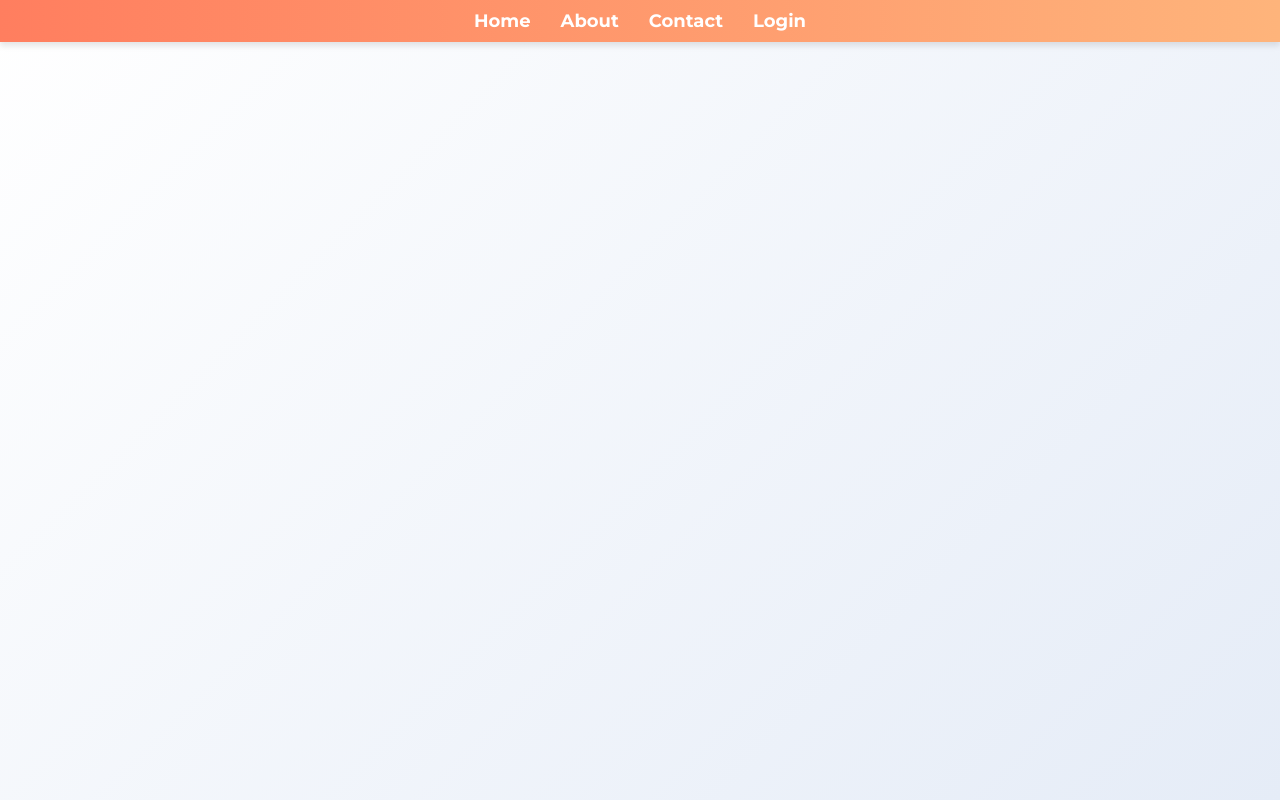
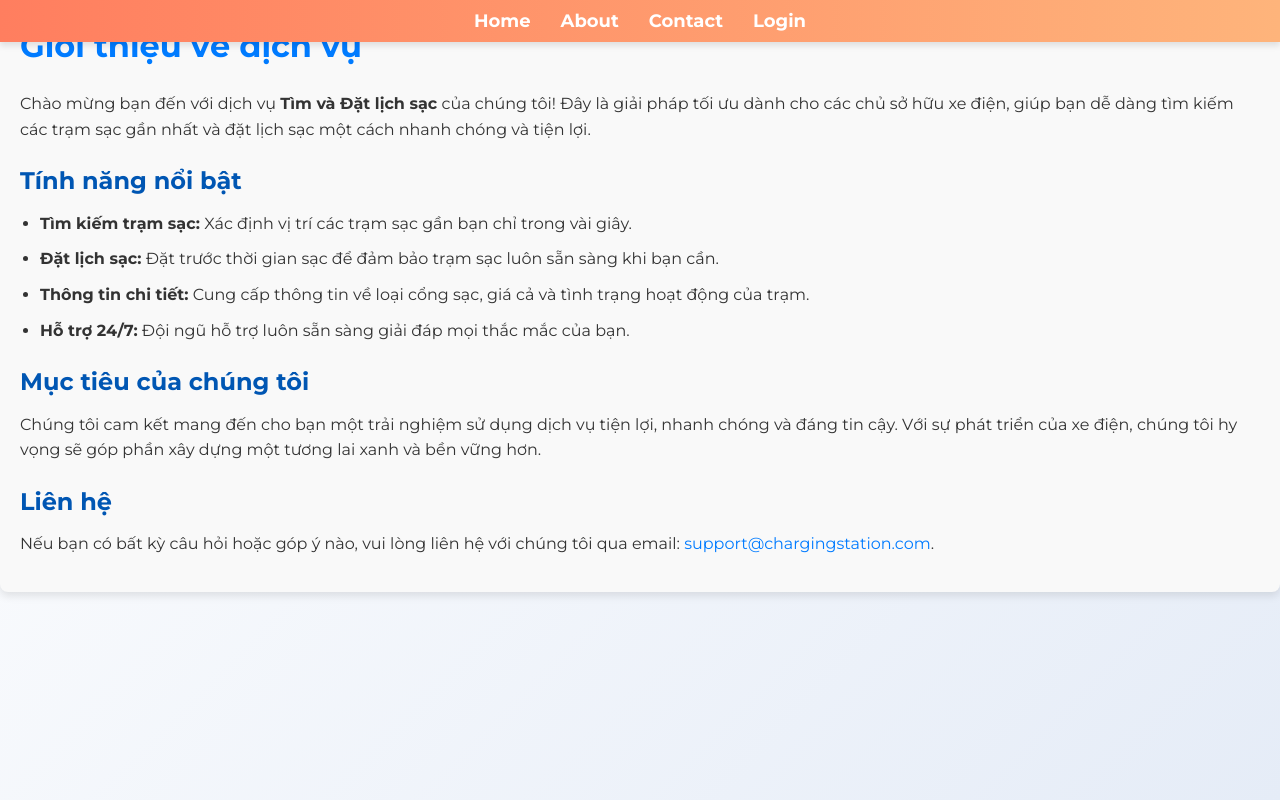
Before and after one commit to xuangand854/EVChargingStationManagementSystem, a React (Vite) app: page /about in a window 1280 px wide. Built offline with nearby package versions, Linux system fonts and the light colour scheme.

Commit message:
About Page

```diff
--- /dev/null
+++ b/src/components/pages/About.css
@@ -0,0 +1,52 @@
+/* Đặt kiểu dáng chung cho toàn bộ trang */
+.about-container {
+    padding: 20px;
+    font-family: 'Arial', sans-serif;
+    line-height: 1.6;
+    color: #333;
+    background-color: #f9f9f9;
+    border-radius: 8px;
+    box-shadow: 0 4px 8px rgba(0, 0, 0, 0.1);
+}
+
+/* Tiêu đề chính */
+.about-container h1 {
+    font-size: 2rem;
+    color: #007BFF;
+    margin-bottom: 20px;
+}
+
+/* Tiêu đề phụ */
+.about-container h2 {
+    font-size: 1.5rem;
+    color: #0056b3;
+    margin-top: 20px;
+    margin-bottom: 10px;
+}
+
+/* Đoạn văn bản */
+.about-container p {
+    font-size: 1rem;
+    margin-bottom: 15px;
+}
+
+/* Danh sách */
+.about-container ul {
+    padding-left: 20px;
+    margin-bottom: 20px;
+}
+
+.about-container ul li {
+    margin-bottom: 10px;
+    font-size: 1rem;
+}
+
+/* Liên kết */
+.about-container a {
+    color: #007BFF;
+    text-decoration: none;
+}
+
+.about-container a:hover {
+    text-decoration: underline;
+}
--- a/src/components/pages/About.jsx
+++ b/src/components/pages/About.jsx
@@ -1,6 +1,34 @@
+import React from 'react';
+import './About.css';
+
 const About = () => {
-    return <h1>About</h1>;
-
+    return (
+        <div className="about-container">
+            <h1>Giới thiệu về dịch vụ</h1>
+            <p>
+                Chào mừng bạn đến với dịch vụ <strong>Tìm và Đặt lịch sạc</strong> của chúng tôi!
+                Đây là giải pháp tối ưu dành cho các chủ sở hữu xe điện, giúp bạn dễ dàng tìm kiếm
+                các trạm sạc gần nhất và đặt lịch sạc một cách nhanh chóng và tiện lợi.
+            </p>
+            <h2>Tính năng nổi bật</h2>
+            <ul>
+                <li><strong>Tìm kiếm trạm sạc:</strong> Xác định vị trí các trạm sạc gần bạn chỉ trong vài giây.</li>
+                <li><strong>Đặt lịch sạc:</strong> Đặt trước thời gian sạc để đảm bảo trạm sạc luôn sẵn sàng khi bạn cần.</li>
+                <li><strong>Thông tin chi tiết:</strong> Cung cấp thông tin về loại cổng sạc, giá cả và tình trạng hoạt động của trạm.</li>
+                <li><strong>Hỗ trợ 24/7:</strong> Đội ngũ hỗ trợ luôn sẵn sàng giải đáp mọi thắc mắc của bạn.</li>
+            </ul>
+            <h2>Mục tiêu của chúng tôi</h2>
+            <p>
+                Chúng tôi cam kết mang đến cho bạn một trải nghiệm sử dụng dịch vụ tiện lợi, nhanh chóng và đáng tin cậy.
+                Với sự phát triển của xe điện, chúng tôi hy vọng sẽ góp phần xây dựng một tương lai xanh và bền vững hơn.
+            </p>
+            <h2>Liên hệ</h2>
+            <p>
+                Nếu bạn có bất kỳ câu hỏi hoặc góp ý nào, vui lòng liên hệ với chúng tôi qua email:
+                <a href="mailto:support@chargingstation.com"> support@chargingstation.com</a>.
+            </p>
+        </div>
+    );
 };
 
 export default About;
--- a/src/components/pages/Home.css
+++ b/src/components/pages/Home.css
@@ -4,6 +4,7 @@
     text-align: center;
     background: #f9f9f9;
     color: #333;
+    padding-top: 150px;
 }
 
 .home-header {
--- a/src/index.css
+++ b/src/index.css
@@ -1,3 +1,4 @@
+
 /* Reset cơ bản */
 * {
   margin: 0;
```
